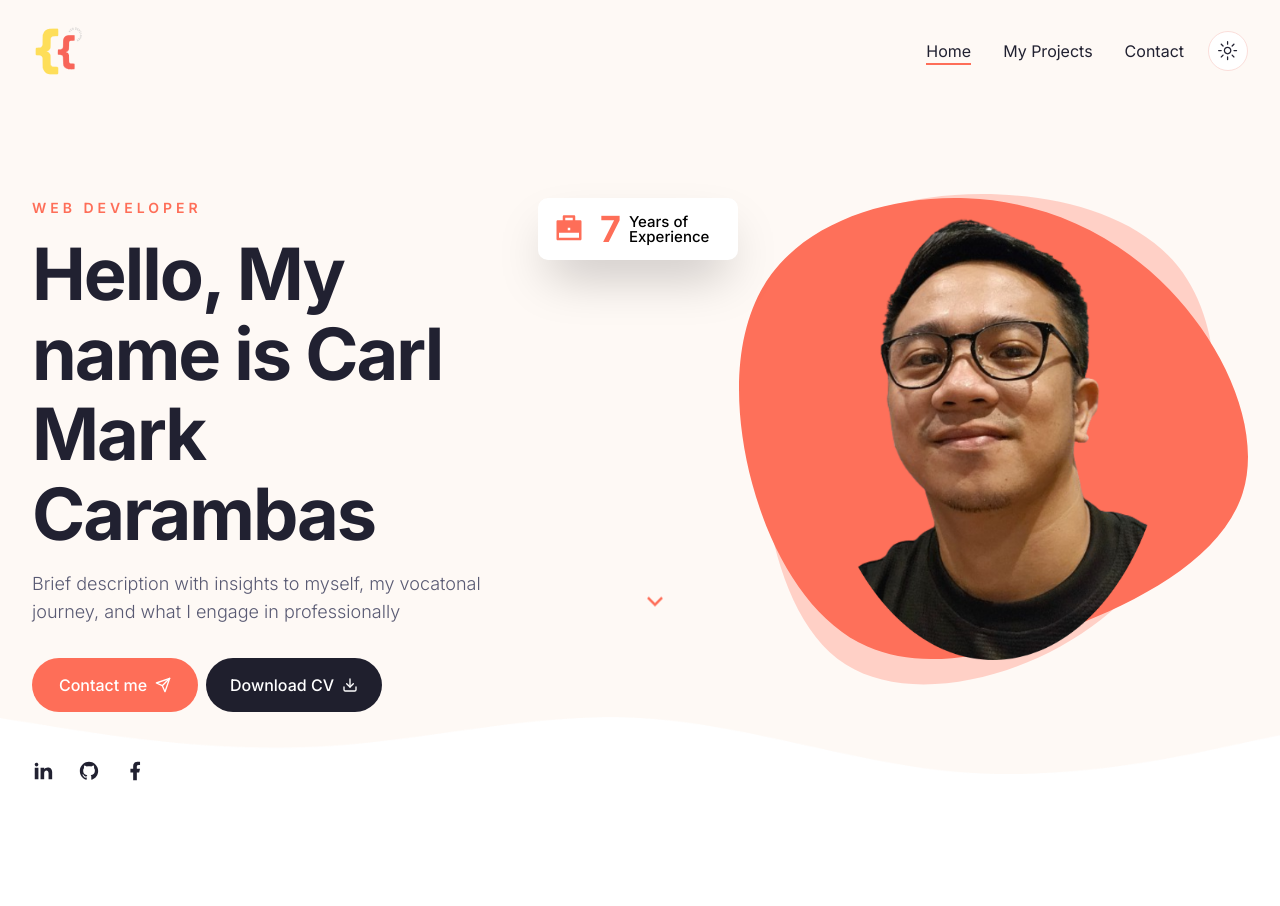
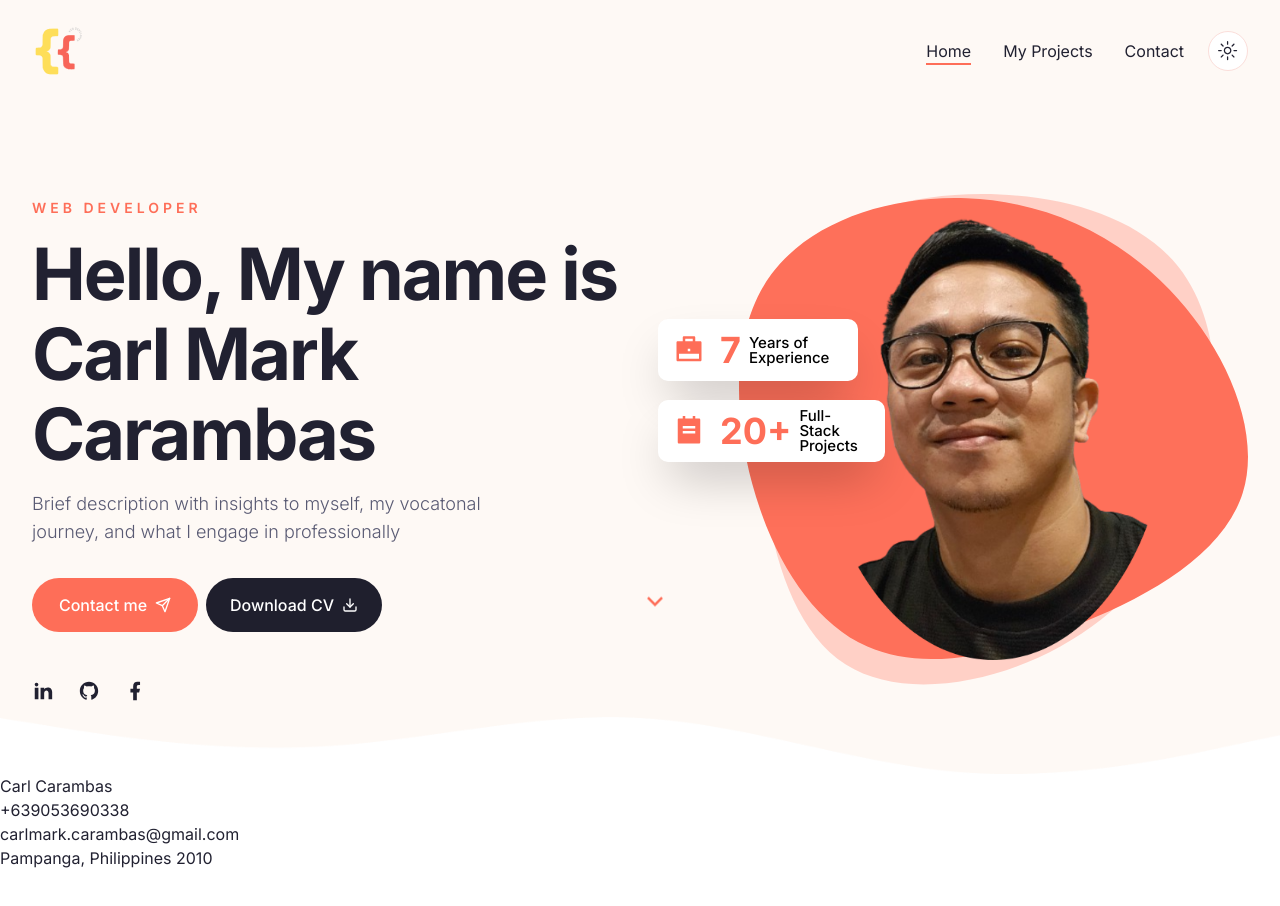
Before and after one commit to carlcarambas/portfolio_react_tailwind, a Next.js app: page / in a window 1280 px wide. Shown: the top 906 px of the page. Built offline with nearby package versions, Linux system fonts and the light colour scheme.

Commit message:
mobile nav initial about page

```diff
--- a/app/page.jsx
+++ b/app/page.jsx
@@ -1,11 +1,13 @@
 import Link from "next/link";
 // components
 import Hero from "@/components/Hero";
+import About from '@/components/About'
 
 export default function Home() {
   return (
     <main>
       <Hero />
+      <About />
     </main>
-  );
+  )
 }
--- /dev/null
+++ b/components/About.jsx
@@ -0,0 +1,118 @@
+import DevImg from './DevImg'
+import Image from 'next/image'
+import { Tabs, TabsContent, TabsList, TabsTrigger } from '@/components/ui/tabs'
+
+import {
+  User2,
+  MailIcon,
+  HomeIcon,
+  PhoneCall,
+  GraduationCap,
+  Calendar,
+  Phone,
+} from 'lucide-react'
+
+const infoData = [
+  {
+    icon: <User2 size={20} />,
+    text: 'Carl Carambas',
+  },
+  {
+    icon: <PhoneCall size={20} />,
+    text: '+639053690338',
+  },
+  {
+    icon: <MailIcon size={20} />,
+    text: 'carlmark.carambas@gmail.com',
+  },
+  {
+    icon: <HomeIcon size={20} />,
+    text: 'Pampanga, Philippines 2010',
+  },
+]
+
+const qualificationData = [
+  {
+    title: 'education',
+    data: [
+      {
+        university: 'Saint Louis University',
+        qualification: 'Bachelor of Science',
+      },
+    ],
+  },
+  {
+    title: 'experience',
+    data: [
+      {
+        university: 'Ulventech',
+        qualification: 'Senior Fullstack Engineer',
+      },
+      {
+        university: 'Airasia',
+        qualification: 'Senior Software Engineer',
+      },
+      {
+        university: 'Indra',
+        qualification: 'Senior Software Engineer',
+      },
+      {
+        university: 'Sunmoon Technologies',
+        qualification: 'Fullstack Software Engineer',
+      },
+      {
+        university: 'Twist Resources',
+        qualification: 'Fullstack Software Engineer',
+      },
+    ],
+  },
+]
+
+const skillData = [
+  {
+    title: 'skills',
+    data: [
+      {
+        name: 'HTML, CSS',
+      },
+      {
+        name: 'Javascript, Python',
+      },
+      {
+        name: 'Front-End Development',
+      },
+      {
+        name: 'Back-End Development',
+      },
+    ],
+  },
+  {
+    title: 'tools',
+    data: [
+      {
+        imgPath: '/about/vscode.svg',
+      },
+      {
+        imgPath: '/about/vscode.svg',
+      },
+      {
+        imgPath: '/about/vscode.svg',
+      },
+      {
+        imgPath: '/about/vscode.svg',
+      },
+    ],
+  },
+]
+
+const About = () => {
+  return (
+    <div>
+      {infoData.map((info, index) => (
+        <div>{info.text}</div>
+      ))}
+    </div>
+  )
+}
+
+export default About
--- a/components/Hero.jsx
+++ b/components/Hero.jsx
@@ -57,6 +57,14 @@ const Hero = () => {
               icon={<RiBriefcaseFill />}
               endCountNum={7}
               badgeText="Years of Experience"
+              containerStyles="absolute top-[24%] -left-[5rem]"
+            />
+            <Badge
+              icon={<RiTodoFill />}
+              endCountNum={20}
+              endCountText="+"
+              badgeText="Full-Stack Projects"
+              containerStyles="absolute top-[40%] -left-[5rem] min-w-max"
             />
             <div
               className="bg-hero_shape2_light dark:bg-hero_shape2_dark w-[500px] h-[500px]
--- a/components/MobileNav.jsx
+++ b/components/MobileNav.jsx
@@ -1,5 +1,29 @@
+import { Sheet, SheetContent, SheetTrigger } from '@/components/ui/sheet'
+import { AlignJustify } from 'lucide-react'
+import Nav from './Nav'
+import Socials from './Socials'
+import Logo from './Logo'
+
 const MobileNav = () => {
-  return <div>MobileNav</div>;
-};
+  return (
+    <Sheet>
+      <SheetTrigger asChild>
+        <AlignJustify className="cursor-pointer" />
+      </SheetTrigger>
+      <SheetContent>
+        <div className="flex flex-col items-center justify-between h-full py-8">
+          <div className="flex flex-col items-center gap-y-32">
+            <Logo />
+            <Nav
+              containerStyles="flex flex-col items-center gap-y-6"
+              linkStyles="text-2xl"
+            />
+            <Socials containerStyles="flex gap-x-4" iconsStyles="text-2xl" />
+          </div>
+        </div>
+      </SheetContent>
+    </Sheet>
+  )
+}
 
-export default MobileNav;
+export default MobileNav
```
